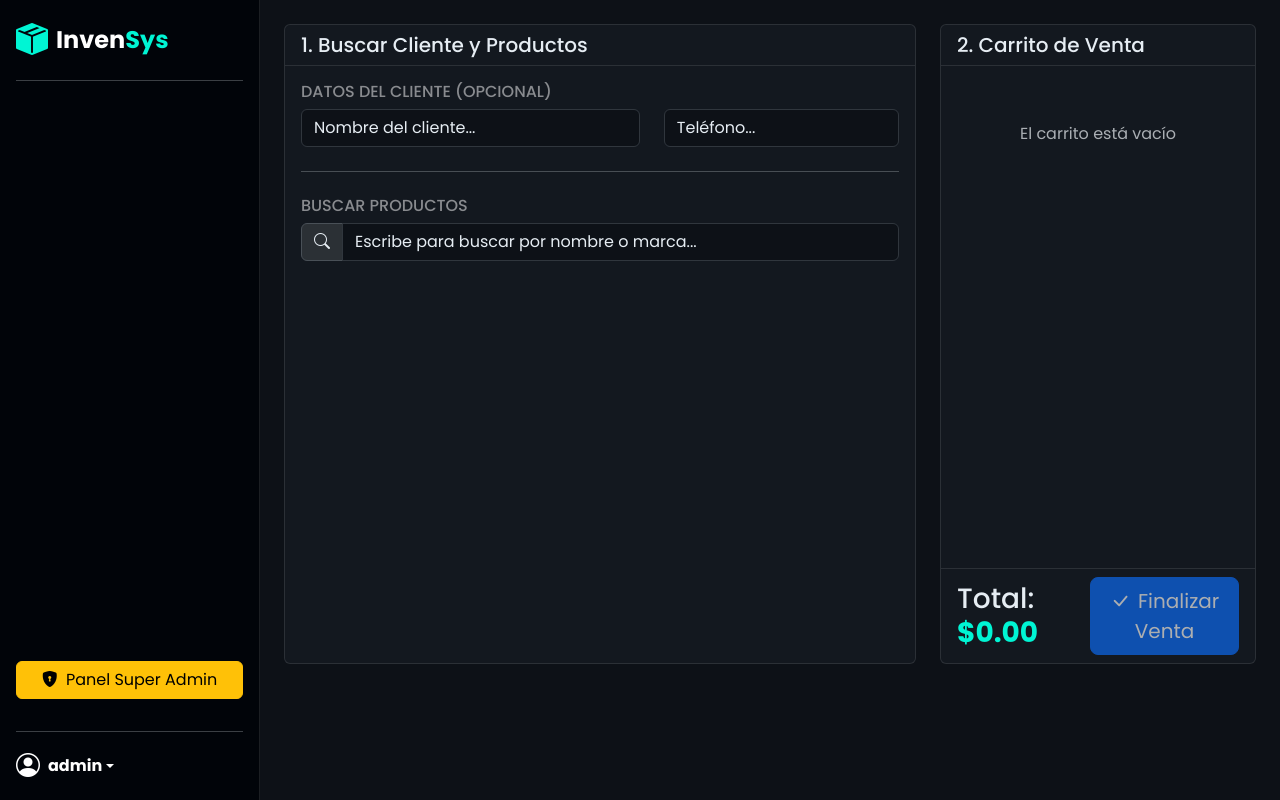
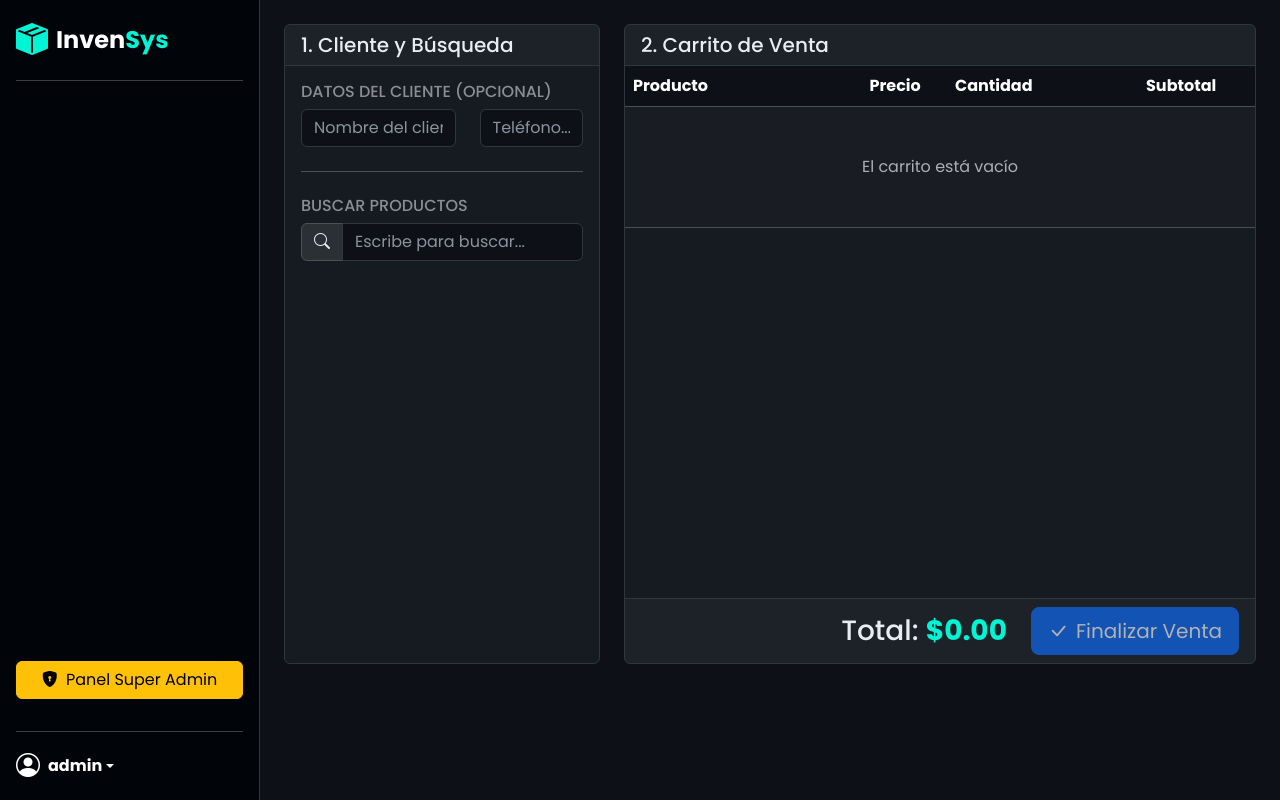
Before and after one commit to tienda-inventario-flask/Tienda, a Flask app: page /pos in a window 1280 px wide. Run offline with Flask 3, Linux system fonts and the light colour scheme; a user stored in the database is signed in; some libraries are stand-ins or nearby versions.

```diff
--- a/app.py
+++ b/app.py
@@ -11,12 +11,10 @@ from flask import Flask, render_template, request, redirect, url_for, flash, ses
 from functools import wraps
 from dotenv import load_dotenv
 
-# Carga las variables de entorno del archivo .env (para desarrollo local)
 load_dotenv()
 
 app = Flask(__name__)
-# La clave secreta ahora se lee de una variable de entorno para mayor seguridad en producción
-app.secret_key = os.environ.get('SECRET_KEY', 'una_clave_secreta_por_defecto_para_desarrollo_local_muy_larga')
+app.secret_key = os.environ.get('SECRET_KEY', 'ricardo123')
 PER_PAGE = 10
 
 # --- FUNCIÓN DE CONEXIÓN A POSTGRESQL ---
@@ -244,7 +242,6 @@ def cambiar_password():
         return redirect(url_for('cambiar_password'))
     return render_template('cambiar_password.html')
 
-
 # --- RUTAS PRINCIPALES Y CRUD ---
 @app.route('/')
 @login_required
@@ -376,7 +373,7 @@ def reactivar_producto(producto_id):
     else: flash('Producto no encontrado.', 'danger')
     return redirect(url_for('ver_archivados'))
 
-# --- RUTAS DE REPORTES Y ADMIN ---
+# --- RUTAS DE REPORTES, ADMIN, POS y APIs ---
 @app.route('/reportes')
 @login_required
 def reportes():
@@ -388,8 +385,10 @@ def reportes():
         cur.execute('SELECT marca, COUNT(id) as total FROM productos WHERE empresa_id = %s AND activo = TRUE GROUP BY marca', (empresa_id,))
         productos_por_marca = cur.fetchall()
     conn.close()
-    stock_labels, stock_data = [row['nombre'] for row in top_stock_productos], [row['cantidad'] for row in top_stock_productos]
-    marca_labels, marca_data = [row['marca'] for row in productos_por_marca], [row['total'] for row in productos_por_marca]
+    stock_labels = [row['nombre'] for row in top_stock_productos]
+    stock_data = [row['cantidad'] for row in top_stock_productos]
+    marca_labels = [row['marca'] for row in productos_por_marca]
+    marca_data = [row['total'] for row in productos_por_marca]
     return render_template('reportes.html', stock_labels=json.dumps(stock_labels), stock_data=json.dumps(stock_data), marca_labels=json.dumps(marca_labels), marca_data=json.dumps(marca_data))
 
 @app.route('/exportar_csv')
@@ -587,7 +586,7 @@ def procesar_venta():
         flash(f"Error al procesar la venta: {e}", 'danger')
         return redirect(url_for('pos'))
     finally:
-        if conn: conn.close()
+        conn.close()
 
 @app.route('/factura/<string:transaccion_id>')
 @login_required
--- a/static/css/custom.css
+++ b/static/css/custom.css
@@ -1,77 +1,156 @@
-/* static/css/custom.css (Tema Neón Sofisticado) */
+/* static/css/custom.css (Tema Neón Sofisticado con Sidebar) */
+
+/* 1. Importar una tipografía moderna de Google Fonts */
 @import url('https://fonts.googleapis.com/css2?family=Poppins:wght@300;400;500;700&display=swap');
 
+/* 2. Paleta de colores profesional y oscura */
 :root {
     --sidebar-width: 260px;
     --bs-body-font-family: 'Poppins', sans-serif;
-    --bs-body-bg: #0d1117;
-    --bs-body-color: #e6edf3;
-    --surface-color: rgba(22, 27, 34, 0.8);
-    --border-color: rgba(255, 255, 255, 0.1);
+    --bs-body-bg: #0d1117; /* Fondo principal muy oscuro, como GitHub */
+    --bs-body-color: #e6edf3; /* Color de texto principal (blanco suave) */
+
+    --surface-color: #161b22; /* Color para superficies como tarjetas */
+    --border-color: #30363d;      /* Bordes sutiles */
+
     --accent-color: #00f5d4; /* Cian Eléctrico */
     --accent-color-hover: #00d9bc;
-    --primary-color: #3b82f6; /* Azul para botones primarios */
+    --primary-color: #2f81f7; /* Un azul moderno */
+    --primary-color-hover: #1f6feb;
+    --text-secondary: #8b949e;
 }
 
-body { scrollbar-width: thin; scrollbar-color: var(--primary-accent) var(--surface-color); }
-a { color: var(--accent-color); text-decoration: none; }
-a:hover { color: var(--accent-color-hover); }
-.text-primary-emphasis { color: var(--accent-color) !important; }
+/* 3. Estilos base */
+body {
+    background-color: var(--bs-body-bg);
+    color: var(--bs-body-color);
+}
 
-/* LAYOUT PRINCIPAL */
-.app-wrapper { display: flex; }
-.sidebar { width: var(--sidebar-width); height: 100vh; position: fixed; top: 0; left: 0; background-color: #010409; border-right: 1px solid var(--border-color); z-index: 1100; }
-.main-content { margin-left: var(--sidebar-width); width: calc(100% - var(--sidebar-width)); }
-.content-wrapper { height: 100vh; overflow-y: auto; }
-.navbar-brand .fw-bold { font-weight: 700 !important; }
+a {
+    color: var(--primary-color);
+    text-decoration: none;
+    transition: color 0.2s ease;
+}
+a:hover {
+    color: #58a6ff;
+}
+.text-primary {
+    color: var(--primary-color) !important;
+}
+.text-accent {
+    color: var(--accent-color) !important;
+}
 
-/* MENÚ LATERAL (SIDEBAR) */
-.sidebar .nav-link { color: #8b949e; font-weight: 500; transition: all 0.2s ease; border-radius: 0.375rem; margin-bottom: 0.25rem; }
-.sidebar .nav-link:hover { color: var(--text-primary); background-color: var(--surface-color); }
-.sidebar .nav-link.active { background-color: var(--accent-color); color: #000; font-weight: 700; }
-.sidebar .nav-item-header { padding: .5rem 1rem .25rem; font-size: .75rem; font-weight: 700; color: var(--text-muted); }
 
-/* MENÚ SUPERIOR MÓVIL Y OFF-CANVAS */
+/* 4. Estructura Principal con Sidebar */
+.app-wrapper {
+    display: flex;
+}
+
+.sidebar {
+    width: var(--sidebar-width);
+    height: 100vh;
+    position: fixed;
+    top: 0;
+    left: 0;
+    background-color: #010409;
+    border-right: 1px solid var(--border-color);
+    z-index: 1100;
+    padding: 1.5rem 1rem;
+}
+
+.main-content {
+    margin-left: var(--sidebar-width);
+    width: calc(100% - var(--sidebar-width));
+}
+
+.content-wrapper {
+    height: 100vh;
+    overflow-y: auto;
+    padding: 2rem;
+}
+
+.navbar-brand .fw-bold {
+    font-weight: 700 !important;
+}
+
+/* 5. Estilos del Menú de Navegación */
+.sidebar .nav-link {
+    color: var(--text-secondary);
+    font-weight: 500;
+    transition: all 0.2s ease;
+    border-radius: 0.375rem;
+    margin-bottom: 0.25rem;
+    padding: 0.75rem 1rem;
+}
+.sidebar .nav-link:hover {
+    color: var(--bs-body-color);
+    background-color: var(--surface-color);
+}
+.sidebar .nav-link.active {
+    background-color: var(--primary-color);
+    color: #fff;
+    font-weight: 700;
+}
+.sidebar .nav-item-header {
+    padding: .5rem 1rem .25rem;
+    font-size: .75rem;
+    font-weight: 700;
+    color: var(--text-secondary);
+}
+
+/* 6. Estilos para Componentes de Bootstrap */
+.card {
+    background-color: var(--surface-color);
+    border: 1px solid var(--border-color);
+}
+.card-header, .card-footer {
+    background-color: rgba(255,255,255,0.03);
+    border-color: var(--border-color) !important;
+}
+
+.btn-primary {
+    --bs-btn-bg: var(--primary-color);
+    --bs-btn-border-color: var(--primary-color);
+    --bs-btn-hover-bg: var(--primary-color-hover);
+    --bs-btn-hover-border-color: var(--primary-color-hover);
+}
+
+.form-control, .form-select {
+    background-color: var(--bs-body-bg);
+    border-color: var(--border-color);
+    color: var(--bs-body-color);
+}
+.form-control::placeholder { color: var(--text-secondary); }
+.form-control:focus, .form-select:focus {
+    background-color: var(--bs-body-bg);
+    border-color: var(--primary-color);
+    box-shadow: 0 0 0 0.25rem rgba(13, 110, 253, 0.25);
+    color: var(--bs-body-color);
+}
+
+.dropdown-menu {
+    background-color: var(--surface-color);
+    border-color: var(--border-color);
+}
+.dropdown-item:hover {
+    background-color: var(--primary-color);
+    color: #fff;
+}
+
+/* 7. Estilos para Móviles (Layout Off-canvas) */
+@media (max-width: 991.98px) {
+    .sidebar {
+        display: none !important;
+    }
+    .main-content {
+        margin-left: 0;
+        width: 100%;
+    }
+    .content-wrapper {
+        padding: 1.5rem;
+    }
+}
 .navbar-dark { background-color: #010409 !important; }
 .offcanvas { background-color: #010409; border-right: 1px solid var(--border-color); }
 .offcanvas .nav-link { font-size: 1.1rem; padding: 0.75rem 1rem; }
-
-/* COMPONENTES */
-.card { background-color: var(--surface-color); border: 1px solid var(--border-color); backdrop-filter: blur(10px); -webkit-backdrop-filter: blur(10px); }
-.card-header, .card-footer { background-color: transparent; border-color: var(--border-color) !important; }
-.btn-primary { background-color: var(--primary-color); border-color: var(--primary-color); }
-.table { --bs-table-bg: transparent; --bs-table-striped-bg: rgba(255, 255, 255, 0.03); --bs-table-hover-bg: rgba(255, 255, 255, 0.07); --bs-table-border-color: var(--border-color); }
-.form-control, .form-select { background-color: #0d1117; border-color: #30363d; color: var(--text-primary); }
-.form-control::placeholder { color: var(--text-muted); }
-.form-control:focus, .form-select:focus { background-color: #0d1117; border-color: var(--primary-color); box-shadow: 0 0 0 0.25rem rgba(59, 130, 246, 0.25); color: var(--text-primary); }
-.dropdown-menu { background-color: #161b22; border-color: var(--border-color); }
-.dropdown-item:hover { background-color: var(--primary-color); color: #fff; }
-.page-link { background-color: var(--surface-color); border-color: var(--border-color); }
-.page-item.active .page-link { background-color: var(--primary-color); border-color: var(--primary-color); }
-.page-item.disabled .page-link { background-color: transparent; border-color: var(--border-color); }
-
-@media (max-width: 991.98px) {
-    .sidebar { display: none !important; }
-    .main-content { margin-left: 0; width: 100%; }
-}
-/* Añade esto al final de static/css/custom.css */
-
-.search-result-item {
-    display: flex;
-    justify-content: space-between;
-    align-items: center;
-    width: 100%;
-}
-
-.search-result-item .product-info {
-    line-height: 1.2;
-}
-
-.search-result-item .product-name {
-    font-weight: 500;
-}
-
-.search-result-item .product-details {
-    font-size: 0.8rem;
-    color: var(--text-muted);
-}
--- a/templates/pos.html
+++ b/templates/pos.html
@@ -1,44 +1,13 @@
 {% extends "base.html" %}
-
 {% block title %}Punto de Venta{% endblock %}
-
 {% block styles %}
 <style>
-    /* Estilos del layout principal (sin cambios) */
-    .pos-main-grid { display: grid; grid-template-columns: 8fr 4fr; gap: 1.5rem; }
+    #search-results { list-style-type: none; padding: 0; margin: 0; border: 1px solid var(--border-color); display: none; max-height: 250px; overflow-y: auto; background-color: var(--surface-dark); position: absolute; z-index: 1000; width: 100%;}
+    #search-results li:hover { background-color: var(--accent-color); color: #000; }
+    .pos-main-grid { display: grid; grid-template-columns: 4fr 8fr; gap: 1.5rem; }
+    .cart-table-wrapper { flex-grow: 1; overflow-y: auto; min-height: 300px; }
     .cart-container { display: flex; flex-direction: column; height: calc(100vh - 160px); }
-    #cart-list-wrapper { flex-grow: 1; overflow-y: auto; }
     @media (max-width: 1200px) { .pos-main-grid { grid-template-columns: 1fr; } .cart-container { height: auto; } }
-
-    /* Estilos para el nuevo panel de búsqueda */
-    #search-results {
-        list-style-type: none; padding: 0; margin: 0;
-        border: 1px solid var(--border-color); display: none;
-        max-height: 300px; overflow-y: auto;
-        background-color: var(--surface-dark); position: absolute;
-        z-index: 1000; width: 100%;
-        border-radius: 0.5rem;
-        box-shadow: 0 .5rem 1rem rgba(0,0,0,.15);
-    }
-    #search-results .list-group-item:hover {
-        background-color: var(--accent-color);
-        color: #000;
-        cursor: pointer;
-    }
-    #search-results .list-group-item:hover .text-muted {
-        color: rgba(0,0,0,0.7) !important;
-    }
-
-    /* Estilos para cada item del resultado */
-    .search-result-item {
-        display: flex;
-        justify-content: space-between;
-        align-items: center;
-        width: 100%;
-    }
-    .search-result-item .product-info { line-height: 1.3; }
-    .search-result-item .product-name { font-weight: 500; }
-    .search-result-item .product-price { font-size: 0.9rem; font-weight: 700; }
 </style>
 {% endblock %}
 
@@ -46,37 +15,34 @@
 <form id="sale-form" action="{{ url_for('procesar_venta') }}" method="POST" class="h-100">
     <div class="pos-main-grid">
         <div class="card">
-            <div class="card-header"><h5 class="mb-0">1. Buscar Cliente y Productos</h5></div>
+            <div class="card-header"><h5 class="mb-0">1. Cliente y Búsqueda</h5></div>
             <div class="card-body">
                 <h6 class="text-white-50">DATOS DEL CLIENTE (OPCIONAL)</h6>
                 <div class="row mb-3">
-                    <div class="col-sm-7">
-                        <label for="cliente_nombre" class="form-label visually-hidden">Nombre:</label>
-                        <input type="text" id="cliente_nombre" name="cliente_nombre" class="form-control" placeholder="Nombre del cliente...">
-                    </div>
-                    <div class="col-sm-5">
-                         <label for="cliente_telefono" class="form-label visually-hidden">Teléfono:</label>
-                        <input type="tel" id="cliente_telefono" name="cliente_telefono" class="form-control" placeholder="Teléfono...">
-                    </div>
+                    <div class="col-sm-7"><input type="text" id="cliente_nombre" name="cliente_nombre" class="form-control" placeholder="Nombre del cliente..."></div>
+                    <div class="col-sm-5"><input type="tel" id="cliente_telefono" name="cliente_telefono" class="form-control" placeholder="Teléfono..."></div>
                 </div>
                 <hr class="my-4">
                 <h6 class="text-white-50">BUSCAR PRODUCTOS</h6>
                 <div class="position-relative">
                     <div class="input-group">
                         <span class="input-group-text"><i class="bi bi-search"></i></span>
-                        <input type="text" id="product-search" class="form-control" placeholder="Escribe para buscar por nombre o marca..." autocomplete="off">
+                        <input type="text" id="product-search" class="form-control" placeholder="Escribe para buscar..." autocomplete="off">
                     </div>
-                    <ul id="search-results" class="mt-1 list-group"></ul>
+                    <ul id="search-results" class="mt-1 list-group rounded shadow-lg"></ul>
                 </div>
             </div>
         </div>
 
         <div class="card cart-container">
             <div class="card-header"><h5 class="mb-0">2. Carrito de Venta</h5></div>
-            <div id="cart-list-wrapper" class="card-body p-2">
-                <ul id="cart-list" class="list-group list-group-flush">
-                    <li class="list-group-item text-center text-muted p-5 bg-transparent">El carrito está vacío</li>
-                </ul>
+            <div class="card-body p-0 cart-table-wrapper">
+                <table class="table table-striped table-hover align-middle mb-0">
+                    <thead><tr><th>Producto</th><th class="text-end">Precio</th><th style="width: 130px;" class="text-center">Cantidad</th><th class="text-end">Subtotal</th><th></th></tr></thead>
+                    <tbody id="cart-table-body">
+                        <tr><td colspan="5" class="text-center text-muted p-5">El carrito está vacío</td></tr>
+                    </tbody>
+                </table>
             </div>
             <div class="card-footer">
                 <input type="hidden" name="cart_data" id="cart-data-input">
@@ -93,44 +59,26 @@
 {% block scripts %}
 <script>
     document.addEventListener('DOMContentLoaded', function () {
-        // --- ESTADO Y ELEMENTOS DEL DOM ---
         let cart = {};
-        let debounceTimer;
         const searchInput = document.getElementById('product-search');
         const searchResults = document.getElementById('search-results');
-        const cartList = document.getElementById('cart-list');
+        const cartBody = document.getElementById('cart-table-body');
         const cartTotalSpan = document.getElementById('cart-total');
         const finalizeBtn = document.getElementById('finalize-sale-btn');
         const saleForm = document.getElementById('sale-form');
         const cartDataInput = document.getElementById('cart-data-input');
+        let debounceTimer;
 
-        // --- LÓGICA DE BÚSQUEDA ---
+        // Lógica de Búsqueda (Funciona igual)
         searchInput.addEventListener('input', () => {
             clearTimeout(debounceTimer);
             debounceTimer = setTimeout(() => {
                 const query = searchInput.value;
-                if (query.trim().length === 0) {
-                    searchResults.style.display = 'none';
-                    return;
-                }
+                if (query.trim().length === 0) { searchResults.style.display = 'none'; return; }
                 fetch(`/api/buscar_productos?q=${encodeURIComponent(query)}`)
-                    .then(response => {
-                        if (!response.ok) {
-                            throw new Error(`Error de red: ${response.statusText}`);
-                        }
-                        return response.json();
-                    })
-                    .then(data => {
-                        if (data.error) {
-                            throw new Error(`Error de API: ${data.error}`);
-                        }
-                        displaySearchResults(data);
-                    })
-                    .catch(error => {
-                        console.error('Fetch Error:', error);
-                        searchResults.innerHTML = '<li class="list-group-item list-group-item-danger border-0 px-3 py-2">Error al buscar</li>';
-                        searchResults.style.display = 'block';
-                    });
+                    .then(response => response.json())
+                    .then(data => displaySearchResults(data))
+                    .catch(error => console.error('Error en búsqueda:', error));
             }, 300);
         });
 
@@ -139,32 +87,30 @@
             if (products.length > 0) {
                 products.forEach(product => {
                     const li = document.createElement('li');
-                    li.className = 'list-group-item list-group-item-action bg-transparent border-0 px-3 py-2';
-                    li.innerHTML = `
-                        <div class="search-result-item">
-                            <div class="product-info">
-                                <div class="product-name">${product.nombre}</div>
-                                <div class="product-details text-muted">
-                                    <span class="badge rounded-pill text-bg-light">${product.cantidad} en stock</span>
-                                </div>
-                            </div>
-                            <span class="product-price fw-bold">$${product.precio.toFixed(2)}</span>
-                        </div>
-                    `;
+                    li.className = 'list-group-item list-group-item-action border-0 px-3 py-2';
+                    li.innerHTML = `${product.nombre} <small class="text-muted">(Stock: ${product.cantidad})</small>`;
                     li.dataset.productId = product.id;
                     li.dataset.productName = product.nombre;
                     li.dataset.productPrice = product.precio;
                     li.dataset.productStock = product.cantidad;
                     searchResults.appendChild(li);
-});
+                });
                 searchResults.style.display = 'block';
             } else {
-                searchResults.innerHTML = '<li class="list-group-item bg-transparent border-0 px-3 py-2 text-muted">No se encontraron resultados.</li>';
-                searchResults.style.display = 'block';
+                searchResults.style.display = 'none';
             }
         }
 
-        // --- LÓGICA DEL CARRITO ---
+        searchResults.addEventListener('click', e => {
+            const li = e.target.closest('li');
+            if (li) {
+                addToCart(li.dataset);
+                searchInput.value = '';
+                searchResults.style.display = 'none';
+            }
+        });
+
+        // Lógica del Carrito (Adaptada para la tabla)
         const addToCart = (productData) => {
             const id = productData.productId;
             const stock = parseInt(productData.productStock);
@@ -175,17 +121,17 @@
             if (cart[id]) {
                 cart[id].quantity++;
             } else {
-                cart[id] = { name: product.productName, price: parseFloat(product.productPrice), quantity: 1, stock: stock };
+                cart[id] = { name: productData.productName, price: parseFloat(productData.productPrice), quantity: 1, stock: stock };
             }
             renderCart();
         };
 
         const updateCart = (id, action) => {
             if (!cart[id]) return;
-            if (action === 'increment') {
-                if (cart[id].quantity < cart[id].stock) cart[id].quantity++;
-            } else if (action === 'decrement') {
-                if (cart[id].quantity > 1) cart[id].quantity--;
+            if (action === 'increment' && cart[id].quantity < cart[id].stock) {
+                cart[id].quantity++;
+            } else if (action === 'decrement' && cart[id].quantity > 1) {
+                cart[id].quantity--;
             } else if (action === 'remove') {
                 delete cart[id];
             }
@@ -193,9 +139,9 @@
         };
 
         const renderCart = () => {
-            cartList.innerHTML = '';
+            cartBody.innerHTML = '';
             if (Object.keys(cart).length === 0) {
-                cartList.innerHTML = '<li class="list-group-item text-center text-muted p-5 bg-transparent border-0">El carrito está vacío</li>';
+                cartBody.innerHTML = '<tr><td colspan="5" class="text-center text-muted p-5">El carrito está vacío</td></tr>';
                 cartTotalSpan.textContent = '$0.00';
                 finalizeBtn.disabled = true;
                 return;
@@ -205,40 +151,27 @@
                 const item = cart[id];
                 const subtotal = item.quantity * item.price;
                 total += subtotal;
-                const li = document.createElement('li');
-                li.className = 'cart-item list-group-item d-flex align-items-center bg-transparent';
-                li.innerHTML = `
-                    <div class="flex-grow-1 me-3">
-                        <div class="fw-bold">${item.name}</div>
-                        <div class="small text-muted">$${item.price.toFixed(2)} c/u</div>
-                    </div>
-                    <div class="d-flex align-items-center">
-                        <div class="input-group input-group-sm" style="width: 120px;">
+                const tr = document.createElement('tr');
+                tr.innerHTML = `
+                    <td>${item.name}</td>
+                    <td class="text-end">$${item.price.toFixed(2)}</td>
+                    <td class="text-center">
+                        <div class="input-group input-group-sm">
                             <button type="button" class="btn btn-outline-secondary cart-qty-btn" data-id="${id}" data-action="decrement">-</button>
                             <input type="text" class="form-control text-center" value="${item.quantity}" readonly>
                             <button type="button" class="btn btn-outline-secondary cart-qty-btn" data-id="${id}" data-action="increment">+</button>
                         </div>
-                    </div>
-                    <div class="fw-bold text-end mx-3" style="width: 90px;">$${subtotal.toFixed(2)}</div>
-                    <button type="button" class="btn btn-outline-danger btn-sm cart-remove-btn" data-id="${id}"><i class="bi bi-x-lg"></i></button>
+                    </td>
+                    <td class="text-end fw-bold">$${subtotal.toFixed(2)}</td>
+                    <td><button type="button" class="btn btn-outline-danger btn-sm cart-remove-btn" data-id="${id}"><i class="bi bi-x-lg"></i></button></td>
                 `;
-                cartList.appendChild(li);
+                cartBody.appendChild(tr);
             }
             cartTotalSpan.textContent = `$${total.toFixed(2)}`;
             finalizeBtn.disabled = false;
         };
 
-        // --- MANEJADORES DE EVENTOS ---
-        searchResults.addEventListener('click', e => {
-            const li = e.target.closest('li');
-            if (li && li.dataset.productId) {
-                addToCart(li.dataset);
-                searchInput.value = '';
-                searchResults.style.display = 'none';
-            }
-        });
-
-        cartList.addEventListener('click', e => {
+        cartBody.addEventListener('click', e => {
             const button = e.target.closest('button');
             if (button && button.dataset.id) {
                 const action = button.classList.contains('cart-qty-btn') ? button.dataset.action : (button.classList.contains('cart-remove-btn') ? 'remove' : null);
@@ -248,7 +181,7 @@
             }
         });
 
-        saleForm.addEventListener('submit', function(event) {
+        saleForm.addEventListener('submit', function(e) {
             if (Object.keys(cart).length === 0) {
                 event.preventDefault();
                 alert("El carrito está vacío.");
```
